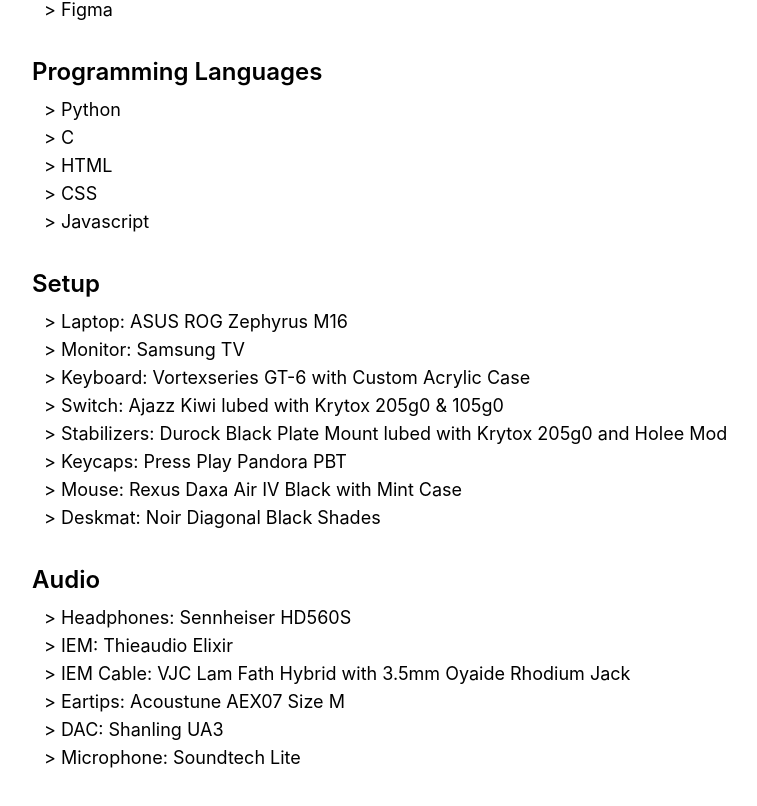
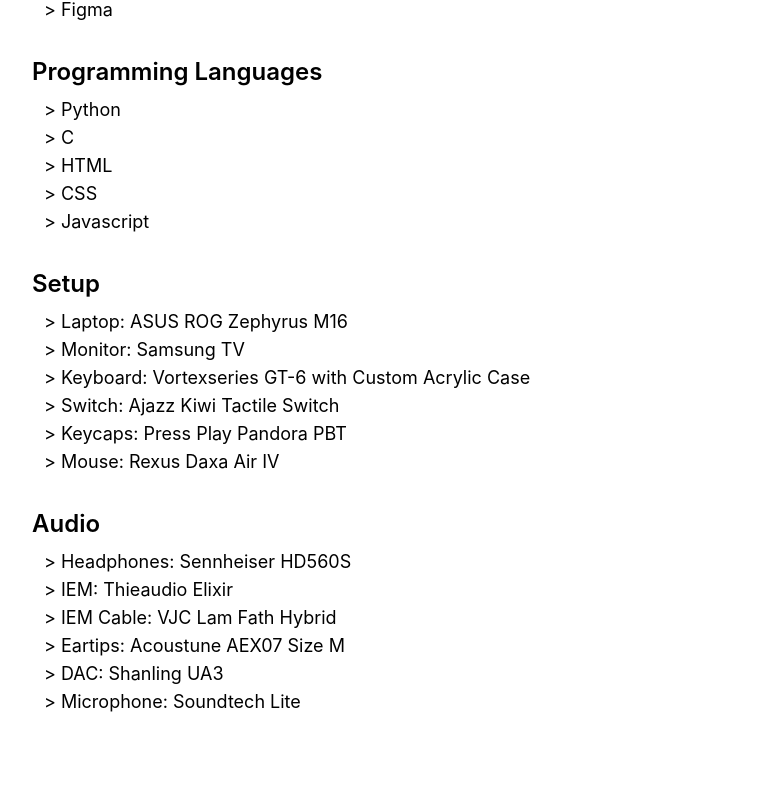
Before and after one commit to kawijayaa/muhammadoka.dev, a Next.js app: page /uses in a window 1280 px wide. Shown: the part 672-1478 px from the top of the page, without its empty margins (168-925 px from the left). Built offline with nearby package versions, Linux system fonts and the light colour scheme.

Commit message:
minor edits

```diff
--- a/pages/index.js
+++ b/pages/index.js
@@ -18,7 +18,7 @@
                 <br></br>
                 Based in Jakarta, ID
               </p>
-              <p className="text-[0.75rem] text-gray-400">(ps: this website is not optimized (yet) for anything other than for desktop. soz.)</p>
+              <p className="pt-1 text-[0.75rem] text-gray-400">(ps: this website is not optimized (yet) for anything other than for desktop.)</p>
               <Link href="/about"><a className="xs:text-sm xs:text-lg text-gray-400 italic">&gt; more about me</a></Link>
             </div>
           </div>
--- a/pages/programming/index.js
+++ b/pages/programming/index.js
@@ -17,7 +17,7 @@
               <div>
                 <p className="pt-8 xxs:text-xl xs:text-2xl font-semibold">HengkerNgangNgong</p>
                 <p className="pt-2 xxs:text-sm xs:text-xl">
-                  This is a repository for the writeups for my CTF team &quot;HengkerNgangNgong&quot;.
+                  This is a repository containing writeups for my CTF team &quot;HengkerNgangNgong&quot;.
                 </p>
                 <a target="_blank" rel="noopener noreferrer" href="https://github.com/kawijayaa/HengkerNgangNgong" className="xxs:text-sm xs:text-md">&gt; Github</a>
               </div>
--- a/pages/uses/index.js
+++ b/pages/uses/index.js
@@ -42,17 +42,15 @@
                     <li>&gt; Laptop: ASUS ROG Zephyrus M16</li>
                     <li>&gt; Monitor: Samsung TV</li>
                     <li>&gt; Keyboard: Vortexseries GT-6 with Custom Acrylic Case</li>
-                    <li>&gt; Switch: Ajazz Kiwi lubed with Krytox 205g0 & 105g0</li>
-                    <li>&gt; Stabilizers: Durock Black Plate Mount lubed with Krytox 205g0 and Holee Mod</li>
+                    <li>&gt; Switch: Ajazz Kiwi Tactile Switch</li>
                     <li>&gt; Keycaps: Press Play Pandora PBT</li>
-                    <li>&gt; Mouse: Rexus Daxa Air IV Black with Mint Case</li>
-                    <li>&gt; Deskmat: Noir Diagonal Black Shades</li>
+                    <li>&gt; Mouse: Rexus Daxa Air IV</li>
                 </ul>
                 <p className="text-2xl font-semibold">Audio</p>
                 <ul className="py-2 px-3 pb-8 text-lg">
                     <li>&gt; Headphones: Sennheiser HD560S</li>
                     <li>&gt; IEM: Thieaudio Elixir</li>
-                    <li>&gt; IEM Cable: VJC Lam Fath Hybrid with 3.5mm Oyaide Rhodium Jack</li>
+                    <li>&gt; IEM Cable: VJC Lam Fath Hybrid</li>
                     <li>&gt; Eartips: Acoustune AEX07 Size M</li>
                     <li>&gt; DAC: Shanling UA3</li>
                     <li>&gt; Microphone: Soundtech Lite</li>
```
